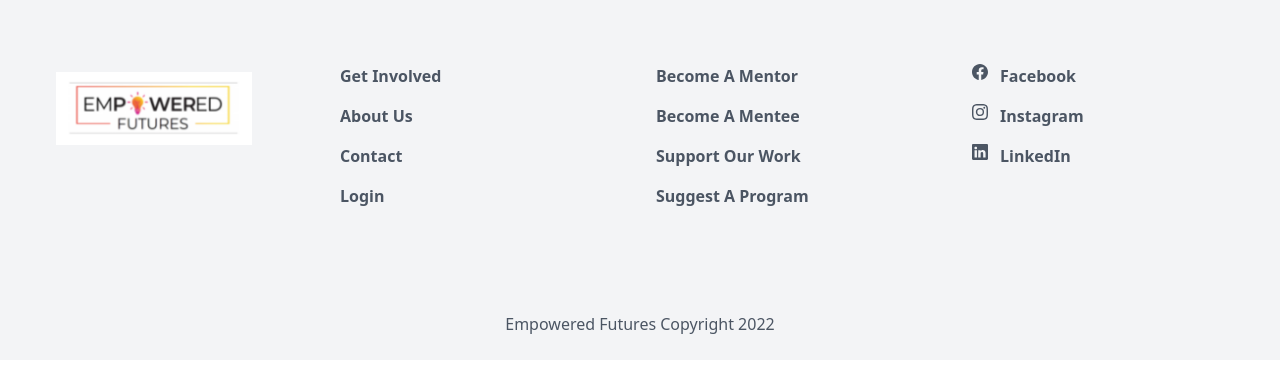
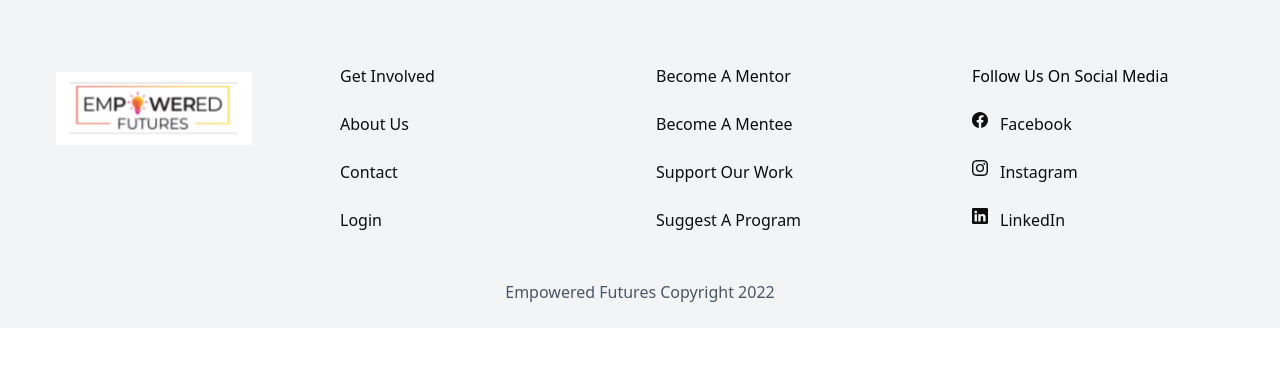
Before and after one commit to JasonXB/EF_Clone, a Next.js app: page /footer-test in a window 1280 px wide. Shown: the top 372 px of the page. Built offline with nearby package versions, Linux system fonts and the light colour scheme; what tw-elements would draw is missing.

Commit message:
further styling updates, actual href links added

```diff
--- a/interface/footer-column-props.interface.ts
+++ b/interface/footer-column-props.interface.ts
@@ -5,7 +5,7 @@ export interface FooterColumnProps {
         efLogo?: {};
         links?: Array<{
         text: string;
-        url: string;
+        url?: string;
         icon?: any
         }>
 
--- a/interface/footer-link-props.interface.ts
+++ b/interface/footer-link-props.interface.ts
@@ -1,6 +1,6 @@
 
 export interface FooterLinkProps {
     text: string;
-    url: string;
+    url?: string | undefined;
     icon?: any
 }
--- a/src/components/Footer.tsx
+++ b/src/components/Footer.tsx
@@ -26,6 +26,7 @@ const footerLinks: FooterColumnProps[] = [
   },
   {
     links: [
+      { text: 'Follow Us On Social Media' },
       {
         text: 'Facebook',
         url: 'https://www.facebook.com/empoweredfuturesyyc/',
@@ -81,22 +82,27 @@ const footerLinks: FooterColumnProps[] = [
 const Footer = () => {
   return (
     <footer className="text-center bg-gray-100 lg:text-left">
-      <div className="flex py-16 mx-6 font-bold text-center text-black align-center md:text-left">
+      <div className="flex pt-16 mx-6 text-center align-center md:text-left">
         <div className="grid gap-8 grid-1 md:grid-cols-2 lg:grid-cols-4">
           {footerLinks.map((column, i) => {
             return (
               <div key={i}>
                 {/* Empowered Futures logo */}
-                {i === 0 && <EfLogo height={100} />}
+                {i === 0 && <EfLogo height={88} />}
                 {/* Map over column links to avoid repeating classes (thanks, Jason) */}
                 {column.links?.map((link, i) => {
                   return (
                     <div key={i}>
-                      <FooterLink
-                        text={link.text}
-                        url={link.url}
-                        icon={link.icon}
-                      />
+                      {/* If link has no url, render heading (just 'Follow us..')*/}
+                      {!link.url && <p className="mb-6">{link.text}</p>}
+                      {/* If link has url, render FooterLink */}
+                      {link.url && (
+                        <FooterLink
+                          text={link.text}
+                          url={link.url}
+                          icon={link.icon}
+                        />
+                      )}
                     </div>
                   );
                 })}
--- a/src/components/FooterLink.tsx
+++ b/src/components/FooterLink.tsx
@@ -1,17 +1,16 @@
-import Link from 'next/link';
 import { FooterLinkProps } from '../../interface/footer-link-props.interface';
 
 const FooterLink = ({url, text, icon}:  FooterLinkProps) => {
   return (
-<Link href={url}>
-  <p className="mb-4 ">
-    <a className="flex flex-row text-gray-600 cursor-pointer hover:bg-gray-200">
+
+  <p className="mb-6 hover:bg-gray-200">
+    <a href={url} className="flex flex-row font-medium text-black cursor-pointer">
       {/* If 'icon' property exists in link, display icon  */}
-    {icon && <div className='mr-3'>{icon}</div>}
+    {icon && <p className='mr-3'>{icon}</p>}
       {text}
     </a>
   </p>
-</Link>
+
   );
 };
 
```
